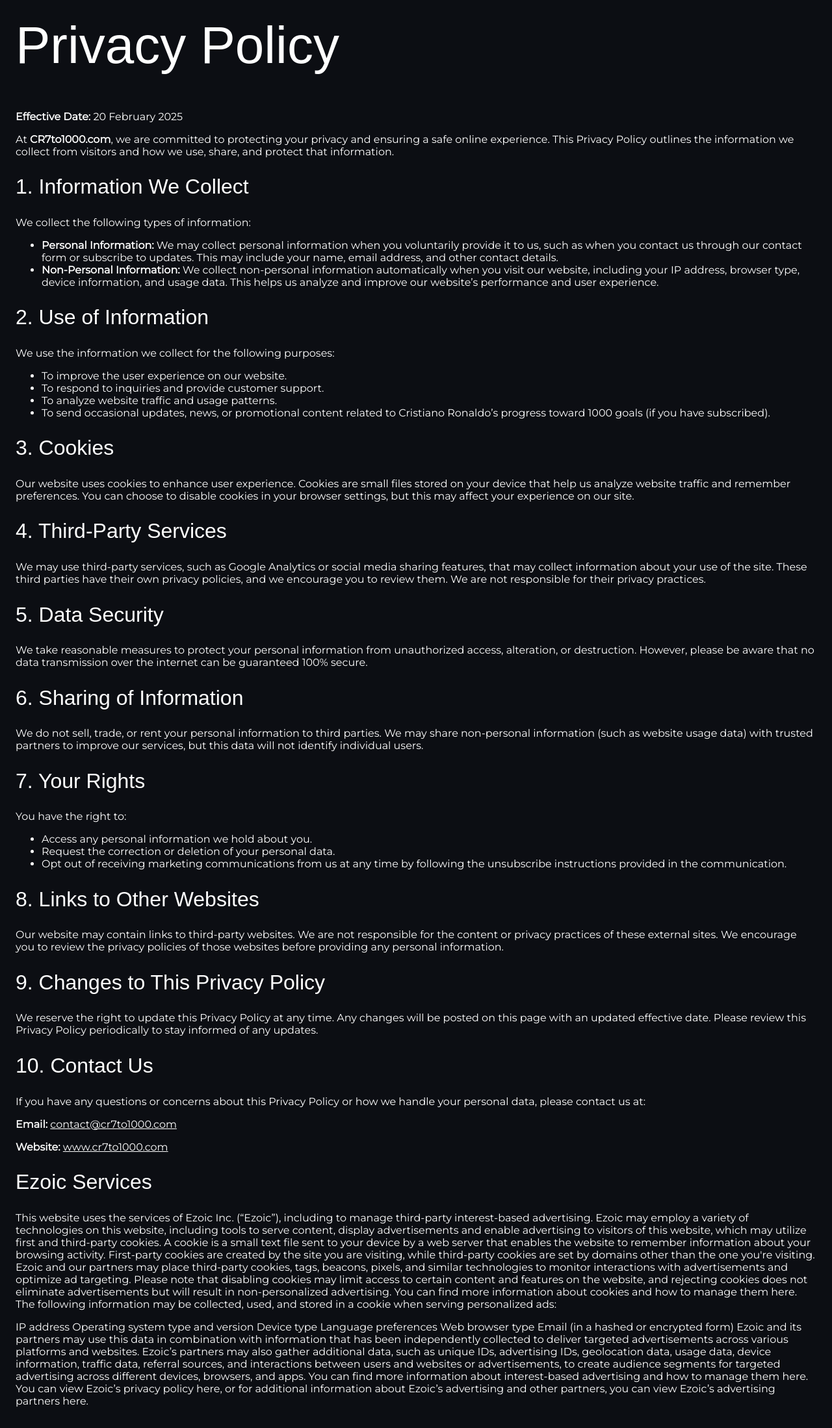
After one commit to marinoo3/cr7to1000, a Flask app: page /privacy-policy in a window 1280 px wide. The commit adds this page. Shown: the whole page at 65% size. Run offline with Flask 3, Linux system fonts and the light colour scheme.

```diff
--- a/app.py
+++ b/app.py
@@ -1,7 +1,7 @@
 from flask import Flask, render_template, jsonify
 from datetime import datetime
 
-from custom import Volume, TransferMarkt, Analytics
+from custom import Volume, Api, Analytics
 
 
 
@@ -10,11 +10,17 @@ from custom import Volume, TransferMarkt, Analytics
 
 app = Flask(__name__)
 
+
 def run_app():
+
+    # Run the app on port 8000
+
     app.run(host='0.0.0.0', port=8000)
 
 
 def up_to_date(stats):
+
+    # Checks if the collected stats are up to date (from the same day as today's date)
 
     if not stats:
         return False
@@ -41,6 +47,11 @@ def index_main():
     return render_template('stats.html')
 
 
+@app.route('/privacy-policy')
+def privacy_policy():
+    return render_template('privacy-policy.html')
+
+
 
 
 # API ROUTES
@@ -49,10 +60,12 @@ def index_main():
 @app.route('/get_player_data/', methods=['GET'])
 def get_player_data():
 
+    # collect stats from saved volume
     stats = VOLUME.get_stats()
 
+    # if stats not up to date then scrap, analyse and save stats to volume
     if not up_to_date(stats):
-        data = API.get_player_stat()
+        data = API.get_data()
         stats = ANALYTICS.format_stats(data)
         VOLUME.save_stats(stats)
 
@@ -64,5 +77,8 @@ def get_player_data():
 # INIT
 
 VOLUME = Volume()
-API = TransferMarkt()
+API = Api()
 ANALYTICS = Analytics()
+
+if __name__ == '__main__':
+    run_app()
--- a/custom/__init__.py
+++ b/custom/__init__.py
@@ -1,3 +1,3 @@
-from .transfermarkt import TransferMarkt
 from .volume import Volume
 from .analytics import Analytics
+from .api import Api
--- /dev/null
+++ b/custom/scrapper/__init__.py
@@ -0,0 +1,2 @@
+from .transfermarkt import TransferMarkt
+from .wikipedia import Wikipedia
--- a/static/css/main.css
+++ b/static/css/main.css
@@ -247,7 +247,6 @@ ul.position-points #SS {
     padding: 1vh 2vh;
     bottom: 20px;
     right: 20px;
-    opacity: 0;
 }
 
 .popup img {
--- /dev/null
+++ b/static/css/privacy-policy.css
@@ -0,0 +1,58 @@
+@import url('https://fonts.googleapis.com/css2?family=Montserrat:ital@0;1&display=swap');
+@import url('https://fonts.googleapis.com/css2?family=Archivo:wdth,wght@125,200&display=swap');
+
+
+* {
+    color: white;
+    font-family: 'Montserrat', sans-serif;
+}
+
+:root{
+    --bg: #0c0e13;
+    --bg-light: #14181e;
+    --border: #2c2f34;
+    --font-second: #666666;
+    --light-red: #E8545F;
+    --dark-red: #853D43;
+}
+
+
+
+/* GLOBAL */
+
+html {
+    margin: 2vh
+}
+
+body {
+    background-color: var(--bg);
+}
+
+h1, h2 {
+    font-family: 'Archivo Expanded', sans-serif;
+    font-weight: 200;
+}
+
+h3, h5, p {
+    font-weight: 400;
+}
+
+
+h1 {
+    font-size: 10vh;
+    font-weight: 400;
+    margin-top: 0;
+}
+
+h2 {
+    font-size: 4vh;
+}
+
+h3 {
+    font-size: 1.8vh;
+    color: var(--font-second);
+}
+
+h4 {
+    font-size: 1.5vh;
+}
--- /dev/null
+++ b/templates/privacy-policy.html
@@ -0,0 +1,105 @@
+<!DOCTYPE html>
+<html lang="en">
+<head>
+    <meta charset="UTF-8">
+    <meta name="viewport" content="width=device-width, initial-scale=1.0">
+    <link rel="stylesheet" href="{{ url_for('static', filename='css/privacy-policy.css') }}">
+    <title>Privacy Policy - CR7to1000</title>
+</head>
+<body>
+    <header>
+        <h1>Privacy Policy</h1>
+        <p><strong>Effective Date:</strong> 20 February 2025</p>
+    </header>
+
+    <section>
+        <p>At <strong>CR7to1000.com</strong>, we are committed to protecting your privacy and ensuring a safe online experience. This Privacy Policy outlines the information we collect from visitors and how we use, share, and protect that information.</p>
+    </section>
+
+    <section>
+        <h2>1. Information We Collect</h2>
+        <p>We collect the following types of information:</p>
+        <ul>
+            <li><strong>Personal Information:</strong> We may collect personal information when you voluntarily provide it to us, such as when you contact us through our contact form or subscribe to updates. This may include your name, email address, and other contact details.</li>
+            <li><strong>Non-Personal Information:</strong> We collect non-personal information automatically when you visit our website, including your IP address, browser type, device information, and usage data. This helps us analyze and improve our website’s performance and user experience.</li>
+        </ul>
+    </section>
+
+    <section>
+        <h2>2. Use of Information</h2>
+        <p>We use the information we collect for the following purposes:</p>
+        <ul>
+            <li>To improve the user experience on our website.</li>
+            <li>To respond to inquiries and provide customer support.</li>
+            <li>To analyze website traffic and usage patterns.</li>
+            <li>To send occasional updates, news, or promotional content related to Cristiano Ronaldo’s progress toward 1000 goals (if you have subscribed).</li>
+        </ul>
+    </section>
+
+    <section>
+        <h2>3. Cookies</h2>
+        <p>Our website uses cookies to enhance user experience. Cookies are small files stored on your device that help us analyze website traffic and remember preferences. You can choose to disable cookies in your browser settings, but this may affect your experience on our site.</p>
+    </section>
+
+    <section>
+        <h2>4. Third-Party Services</h2>
+        <p>We may use third-party services, such as Google Analytics or social media sharing features, that may collect information about your use of the site. These third parties have their own privacy policies, and we encourage you to review them. We are not responsible for their privacy practices.</p>
+    </section>
+
+    <section>
+        <h2>5. Data Security</h2>
+        <p>We take reasonable measures to protect your personal information from unauthorized access, alteration, or destruction. However, please be aware that no data transmission over the internet can be guaranteed 100% secure.</p>
+    </section>
+
+    <section>
+        <h2>6. Sharing of Information</h2>
+        <p>We do not sell, trade, or rent your personal information to third parties. We may share non-personal information (such as website usage data) with trusted partners to improve our services, but this data will not identify individual users.</p>
+    </section>
+
+    <section>
+        <h2>7. Your Rights</h2>
+        <p>You have the right to:</p>
+        <ul>
+            <li>Access any personal information we hold about you.</li>
+            <li>Request the correction or deletion of your personal data.</li>
+            <li>Opt out of receiving marketing communications from us at any time by following the unsubscribe instructions provided in the communication.</li>
+        </ul>
+    </section>
+
+    <section>
+        <h2>8. Links to Other Websites</h2>
+        <p>Our website may contain links to third-party websites. We are not responsible for the content or privacy practices of these external sites. We encourage you to review the privacy policies of those websites before providing any personal information.</p>
+    </section>
+
+    <section>
+        <h2>9. Changes to This Privacy Policy</h2>
+        <p>We reserve the right to update this Privacy Policy at any time. Any changes will be posted on this page with an updated effective date. Please review this Privacy Policy periodically to stay informed of any updates.</p>
+    </section>
+
+    <section>
+        <h2>10. Contact Us</h2>
+        <p>If you have any questions or concerns about this Privacy Policy or how we handle your personal data, please contact us at:</p>
+        <p><strong>Email:</strong> <a href="mailto:contact@cr7to1000.com">contact@cr7to1000.com</a></p>
+        <p><strong>Website:</strong> <a href="http://www.cr7to1000.com" target="_blank">www.cr7to1000.com</a></p>
+    </section>
+
+    <section>
+        <h2>Ezoic Services</h2>
+        <p>
+            This website uses the services of Ezoic Inc. (“Ezoic”), including to manage third-party interest-based advertising. Ezoic may employ a variety of technologies on this website, including tools to serve content, display advertisements and enable advertising to visitors of this website, which may utilize first and third-party cookies.
+            A cookie is a small text file sent to your device by a web server that enables the website to remember information about your browsing activity. First-party cookies are created by the site you are visiting, while third-party cookies are set by domains other than the one you're visiting. Ezoic and our partners may place third-party cookies, tags, beacons, pixels, and similar technologies to monitor interactions with advertisements and optimize ad targeting. Please note that disabling cookies may limit access to certain content and features on the website, and rejecting cookies does not eliminate advertisements but will result in non-personalized advertising. You can find more information about cookies and how to manage them here.
+            The following information may be collected, used, and stored in a cookie when serving personalized ads:
+        </p>
+        <p>
+            IP address
+            Operating system type and version
+            Device type
+            Language preferences
+            Web browser type
+            Email (in a hashed or encrypted form)
+            Ezoic and its partners may use this data in combination with information that has been independently collected to deliver targeted advertisements across various platforms and websites. Ezoic’s partners may also gather additional data, such as unique IDs, advertising IDs, geolocation data, usage data, device information, traffic data, referral sources, and interactions between users and websites or advertisements, to create audience segments for targeted advertising across different devices, browsers, and apps. You can find more information about interest-based advertising and how to manage them here.
+            You can view Ezoic’s privacy policy here, or for additional information about Ezoic’s advertising and other partners, you can view Ezoic’s advertising partners here.</p>
+        </p>
+    </section>
+</body>
+</html>
--- a/templates/stats.html
+++ b/templates/stats.html
@@ -3,6 +3,7 @@
 <head>
     <meta charset="UTF-8">
     <link rel="stylesheet" href="{{ url_for('static', filename='css/main.css') }}">
+    <link rel="icon" type="" href="{{ url_for('static', filename='images/favicon.jpg') }}">
     <title>CR7 to 1000</title>
 </head>
 <body>
```
Also changed, not shown: custom/analytics.py (+20 -4 lines), custom/api.py (+17 -9 lines), custom/scrapper/flashscore.py (added, +69 -0 lines), custom/scrapper/messivsronaldo.py (added, +43 -0 lines), custom/scrapper/transfermarkt.py (added, +91 -0 lines), custom/scrapper/wikipedia.py (added, +46 -0 lines), static/images/favicon.jpg (added).
